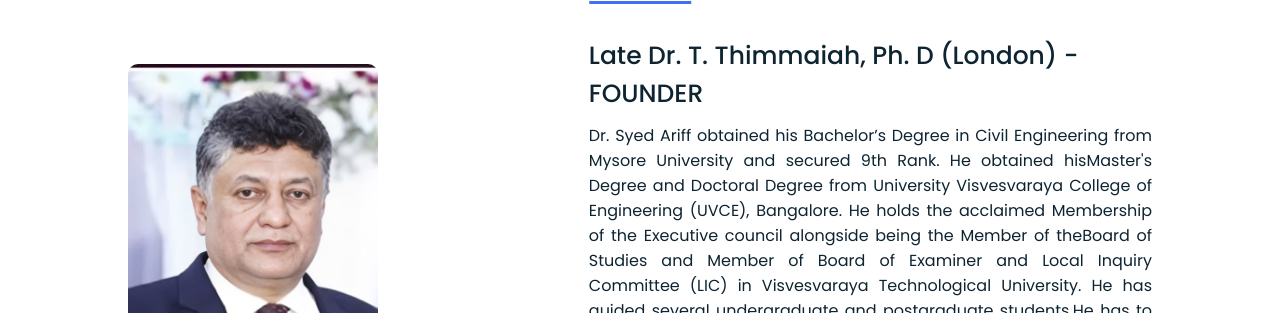
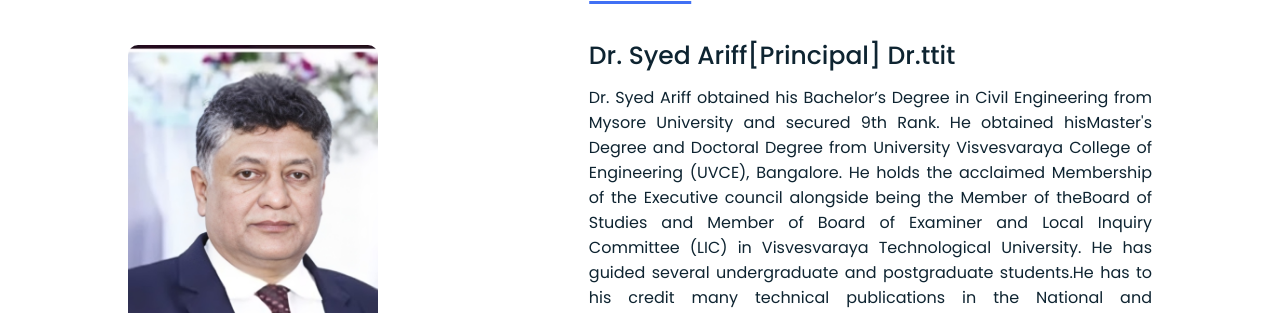
Before and after one commit to Akshay-appu/principal, a plain HTML site: page index.html in a window 1280 px wide. Shown: the part 842-1155 px from the top of the page. Drawn offline with Linux system fonts and the light colour scheme.

Commit message:
Update index.html

```diff
--- a/index.html
+++ b/index.html
@@ -77,7 +77,7 @@
           <img src="./principalpass.png"alt="Thimmaiah">
         </div>
         <div class="right">
-          <div class="topic"> Late Dr. T. Thimmaiah, Ph. D (London) - FOUNDER </div>
+          <div class="topic">  Dr. Syed Ariff[Principal] Dr.ttit </div>
           <p>
             Dr. Syed Ariff obtained his Bachelor’s Degree in Civil Engineering from Mysore University and secured 9th Rank. He obtained hisMaster's Degree and Doctoral Degree from University Visvesvaraya College of Engineering (UVCE), Bangalore.
 He holds the acclaimed Membership of the Executive council alongside being the Member of theBoard of Studies and Member of Board of Examiner and Local Inquiry Committee (LIC) in Visvesvaraya Technological University.
```
